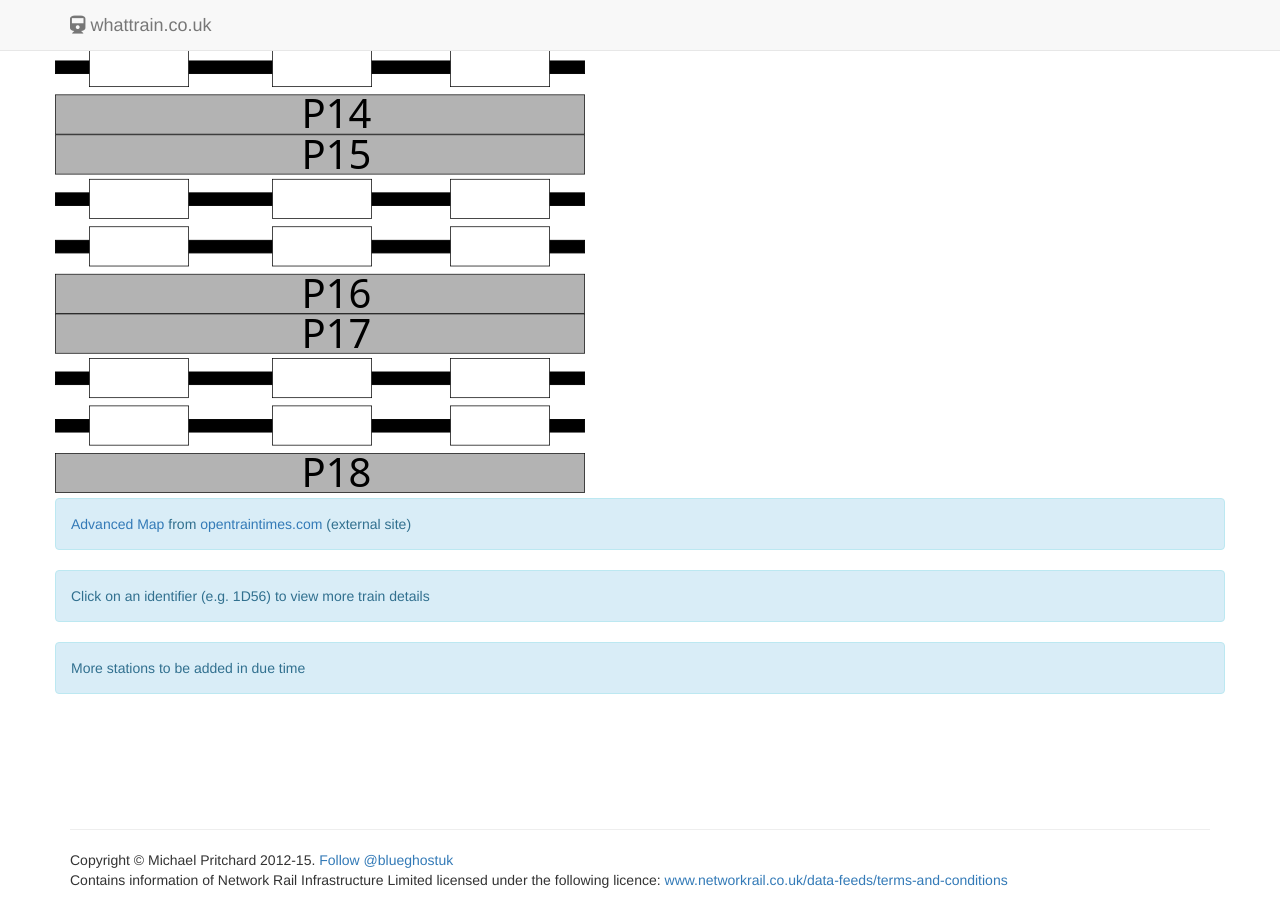
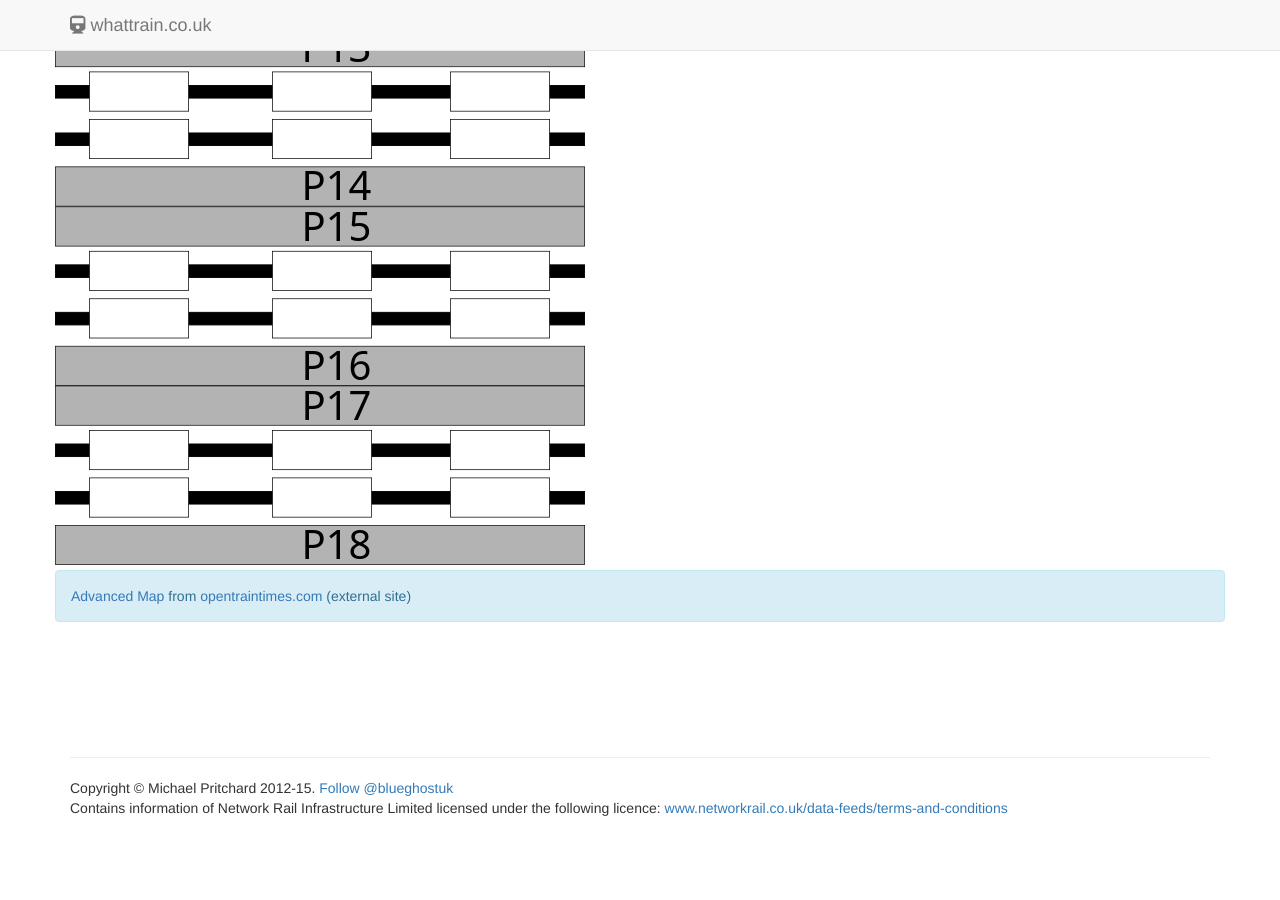
Before and after one commit to blueghostuk/whattrain, a Jekyll site: the page built from eus/index.html, in a window 1280 px wide and 900 px high, scrolled down 1254 px. Built offline with Jekyll 4.4.1, drawn with Linux system fonts in a browser that asks for light colours; nearby versions of some CDN libraries; library files that are not in the unit come from our copies; comment, search, counter and statistics services are not loaded; after the commit the page ends 2082 px from its top, so only the background shows below that; some of the changed text lies outside the part shown.

Commit message:
move alert to top of page

```diff
--- a/bhm/index.html
+++ b/bhm/index.html
@@ -10,6 +10,9 @@ js:
         <span class="glyphicon glyphicon-refresh loading" style="display:none; font-size: large;"></span>
     </h2>
 </div>
+<div class="row">
+    <div class="alert alert-info">Click on an identifier (e.g. 1D56) to view more train details</div>
+</div>
 <div class="row" style="overflow:auto;">
     {% include bhm.svg %}
 </div>
--- a/eus/index.html
+++ b/eus/index.html
@@ -10,11 +10,12 @@ js:
         <span class="glyphicon glyphicon-refresh loading" style="display:none; font-size: large;"></span>
     </h2>
 </div>
+<div class="row">
+    <div class="alert alert-info">Click on an identifier (e.g. 1D56) to view more train details</div>
+</div>
 <div class="row" style="overflow:auto;">
     {% include eus.svg %}
 </div>
 <div class="row">
     <div class="alert alert-info"><a href="http://www.opentraintimes.com/maps/signalling/WY/1" target="_blank">Advanced Map</a> from <a href="http://www.opentraintimes.com" target="_blank">opentraintimes.com</a> (external site)</div>
-    <div class="alert alert-info">Click on an identifier (e.g. 1D56) to view more train details</div>
-    <div class="alert alert-info">More stations to be added in due time</div>
 </div>
--- a/wvh/index.html
+++ b/wvh/index.html
@@ -10,6 +10,9 @@ js:
         <span class="glyphicon glyphicon-refresh loading" style="display:none; font-size: large;"></span>
     </h2>
 </div>
+<div class="row">
+    <div class="alert alert-info">Click on an identifier (e.g. 1D56) to view more train details</div>
+</div>
 <div class="row" style="overflow:auto;">
     {% include wvh.svg %}
 </div>
```
